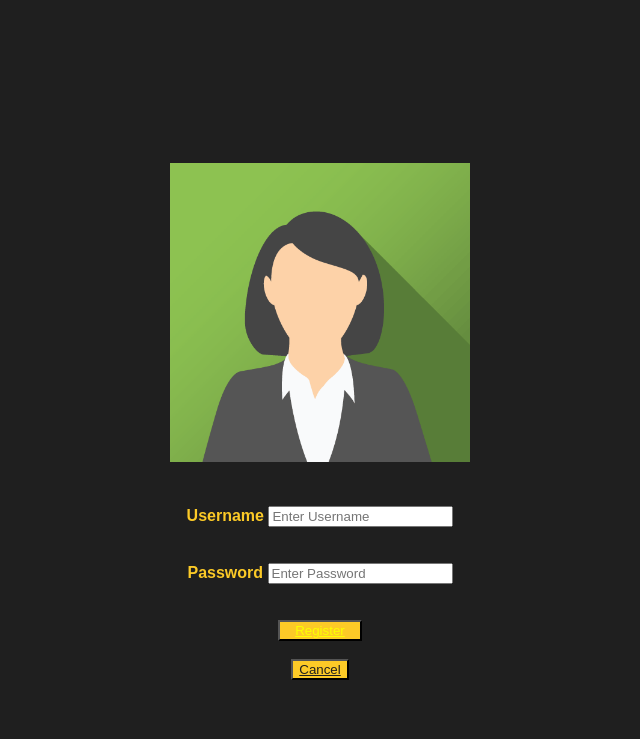
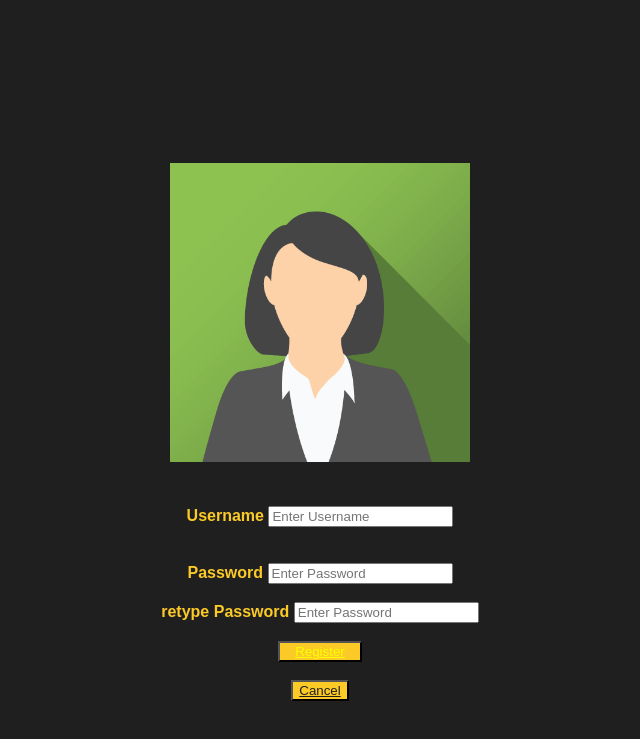
Before and after one commit to Cedzol/Cedzol.github.io, a plain HTML site: page register.html in a window 1280 px wide. Shown: the part 5-744 px from the top of the page, without its empty margins (320-960 px from the left). Drawn offline with Linux system fonts and the light colour scheme.

Commit message:
added input for retyping of password

```diff
--- a/register.html
+++ b/register.html
@@ -28,6 +28,9 @@
           <label for="psw"><b style="color: #FCCA27;">Password</b></label>
           <input type="password" placeholder="Enter Password" id="pd" name="psw" required>
           <br>
+          <br>
+          <label for="psw"><b style="color: #FCCA27;">retype Password</b></label>
+          <input type="password" placeholder="Enter Password" id="pdcheck" name="psw" required>
           <br>
           <br>
 
```
